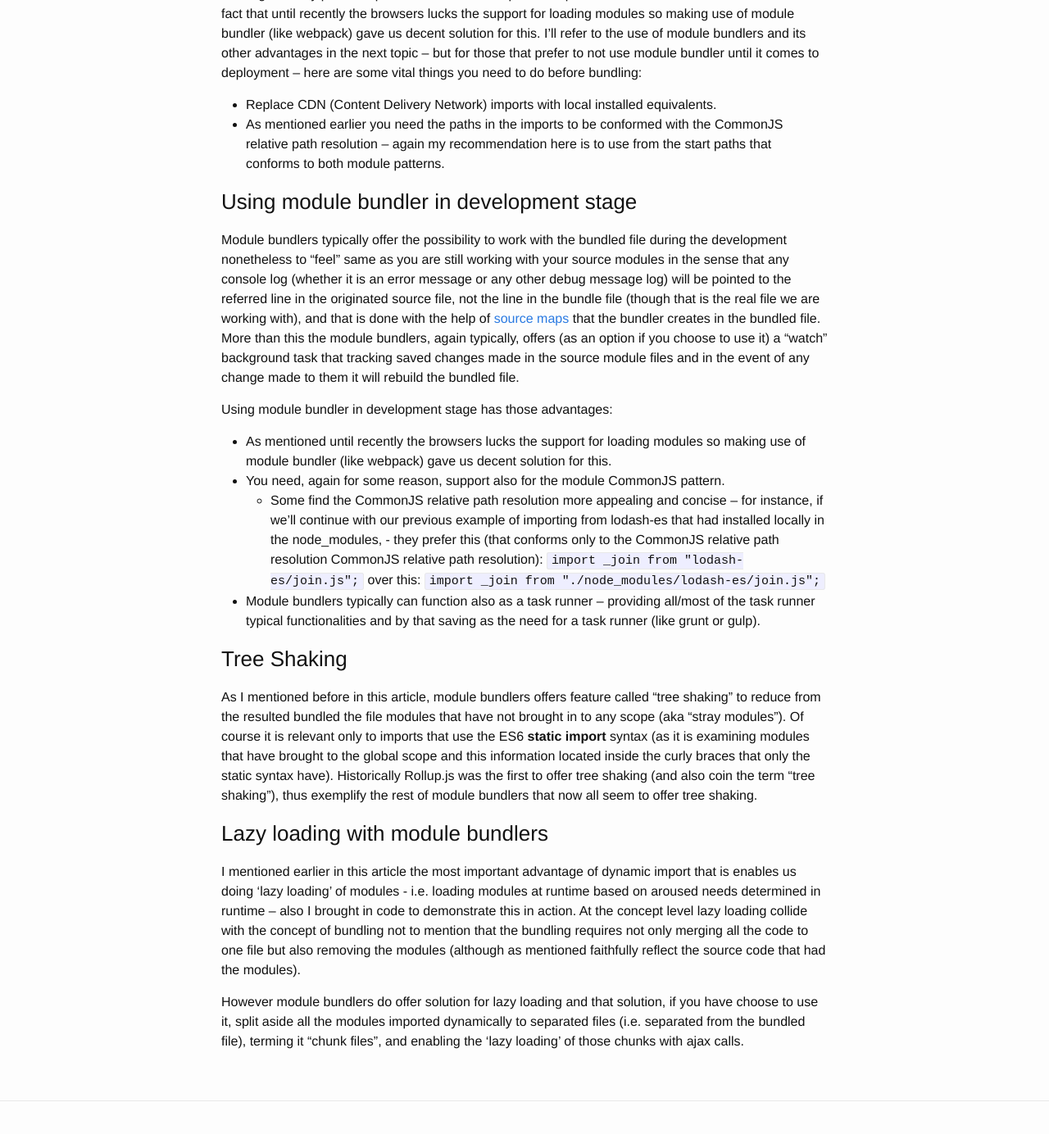
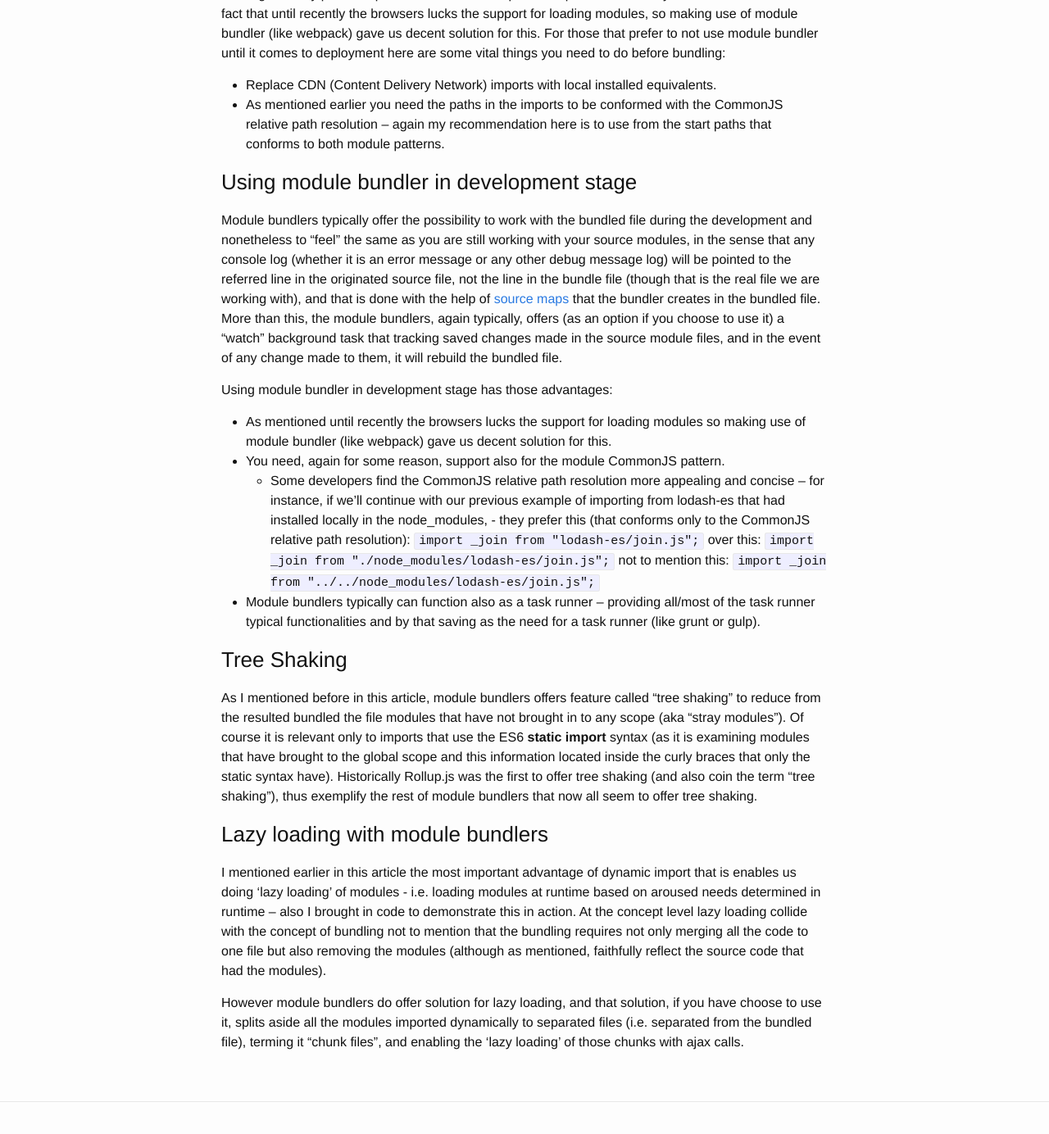
Before and after one commit to meir-ohayon/meir-ohayon.github.io, a Jekyll site: the page built from _posts/2019-12-11-comprehensive-guide-to-javavscript-modules.md, in a window 1280 px wide and 1400 px high, scrolled down 26826 px. Shown: the top 1384 px of the window at 82% size. Built offline with Jekyll 4.4.1, drawn with Linux system fonts in a browser that asks for light colours; comment, search, counter and statistics services are not loaded; some of the changed text lies outside the part shown.

Commit message:
Update 2019-12-11-comprehensive-guide-to-javavscript-modules.md
tiny fixes

````diff
--- a/_posts/2019-12-11-comprehensive-guide-to-javavscript-modules.md
+++ b/_posts/2019-12-11-comprehensive-guide-to-javavscript-modules.md
@@ -831,23 +831,23 @@ Examples of Module Bundlers are: Webpack, Parcel, Rollup, FuseBox
 ### Using module bundler solely for the purpose of creating bundled file to be deployed in the production environment (the web server)
 As explained, module bundlers aims for the purpose of creating bundled file for the production, thus it make sense to consider module bundler uses to be only for that purpose, i.e. to be relevant only when it comes to deployment, but not to be involved at all during the development – I must say here that this is my personal preference of the way to use module bundlers (when I have the possibility to choose – some javascript development frameworks that are packed with some module bundler, for some reason, dictate us to use module bundlers also in development).
 
-Although it is my personal preference it is not the prevailed preference main because of the historical fact that until recently the browsers lucks the support for loading modules so making use of module bundler (like webpack) gave us decent solution for this. I'll refer to the use of module bundlers and its other advantages in the next topic – but for those that prefer to not use module bundler until it comes to deployment – here are some vital things you need to do before bundling:
+Although it is my personal preference it is not the prevailed preference mainly because of the historical fact that until recently the browsers lucks the support for loading modules, so making use of module bundler (like webpack) gave us decent solution for this. For those that prefer to not use module bundler until it comes to deployment here are some vital things you need to do before bundling:
 * Replace CDN (Content Delivery Network) imports with local installed equivalents.
 * As mentioned earlier you need the paths in the imports to be conformed with the CommonJS relative path resolution – again my recommendation here is to use from the start paths that conforms to both module patterns.
 
 ### Using module bundler in development stage
-Module bundlers typically offer the possibility to work with the bundled file during the development nonetheless to "feel" same as you are still working with your source modules in the sense that any console log (whether it is an error message or any other debug message log) will be pointed to the referred line in the originated source file, not the line in the bundle file (though that is the real file we are working with), and that is done with the help of [source maps](https://developer.mozilla.org/en-US/docs/Tools/Debugger/How_to/Use_a_source_map) that the bundler creates in the bundled file. More than this the module bundlers, again typically, offers (as an option if you choose to use it) a "watch" background task that tracking saved changes made in the source module files and in the event of any change made to them it will rebuild the bundled file.
+Module bundlers typically offer the possibility to work with the bundled file during the development and nonetheless to "feel" the same as you are still working with your source modules, in the sense that any console log (whether it is an error message or any other debug message log) will be pointed to the referred line in the originated source file, not the line in the bundle file (though that is the real file we are working with), and that is done with the help of [source maps](https://developer.mozilla.org/en-US/docs/Tools/Debugger/How_to/Use_a_source_map) that the bundler creates in the bundled file. More than this, the module bundlers, again typically, offers (as an option if you choose to use it) a "watch" background task that tracking saved changes made in the source module files, and in the event of any change made to them, it will rebuild the bundled file.
 
 Using module bundler in development stage has those advantages:
 * As mentioned until recently the browsers lucks the support for loading modules so making use of module bundler (like webpack) gave us decent solution for this.
 * You need, again for some reason, support also for the module CommonJS pattern.
-  * Some find the CommonJS relative path resolution more appealing and concise – for instance, if we'll continue with our previous example of importing from lodash-es that had installed locally in the node_modules, - they prefer this (that conforms only to the CommonJS relative path resolution CommonJS relative path resolution): ```import _join from "lodash-es/join.js";``` over this: ```import _join from "./node_modules/lodash-es/join.js";```
+  * Some developers find the CommonJS relative path resolution more appealing and concise – for instance, if we'll continue with our previous example of importing from lodash-es that had installed locally in the node_modules, - they prefer this (that conforms only to the CommonJS relative path resolution): ```import _join from "lodash-es/join.js";``` over this: ```import _join from "./node_modules/lodash-es/join.js";``` not to mention this: ```import _join from "../../node_modules/lodash-es/join.js";```
 * Module bundlers typically can function also as a task runner  – providing all/most of the task runner typical functionalities and by that saving as the need for a task runner (like grunt or gulp).
 
 ### Tree Shaking
 As I mentioned before in this article, module bundlers offers feature called "tree shaking" to reduce from the resulted bundled the file modules that have not brought in to any scope (aka "stray modules"). Of course it is relevant only to imports that use the ES6 __static import__ syntax (as it is examining modules that have brought to the global scope and this information located inside the curly braces that only the static syntax have).  Historically Rollup.js was the first to offer tree shaking (and also coin the term "tree shaking"), thus exemplify the rest of module bundlers that now all seem to offer tree shaking.
 
 ### Lazy loading with module bundlers
-I mentioned earlier in this article the most important advantage of dynamic import that is enables us doing 'lazy loading' of modules - i.e. loading modules at runtime based on aroused needs determined in runtime – also I brought in code to demonstrate this in action. At the concept level lazy loading collide with the concept of bundling not to mention that the bundling requires not only merging all the code to one file but also removing the modules (although as mentioned faithfully reflect the source code that had the modules).
+I mentioned earlier in this article the most important advantage of dynamic import that is enables us doing 'lazy loading' of modules - i.e. loading modules at runtime based on aroused needs determined in runtime – also I brought in code to demonstrate this in action. At the concept level lazy loading collide with the concept of bundling not to mention that the bundling requires not only merging all the code to one file but also removing the modules (although as mentioned, faithfully reflect the source code that had the modules).
 
-However module bundlers do offer solution for lazy loading and that solution, if you have choose to use it, split aside all the modules imported dynamically to separated files (i.e. separated from the bundled file), terming it "chunk files", and enabling the 'lazy loading' of those chunks with ajax calls.
+However module bundlers do offer solution for lazy loading, and that solution, if you have choose to use it, splits aside all the modules imported dynamically to separated files (i.e. separated from the bundled file), terming it "chunk files", and enabling the 'lazy loading' of those chunks with ajax calls.
````
